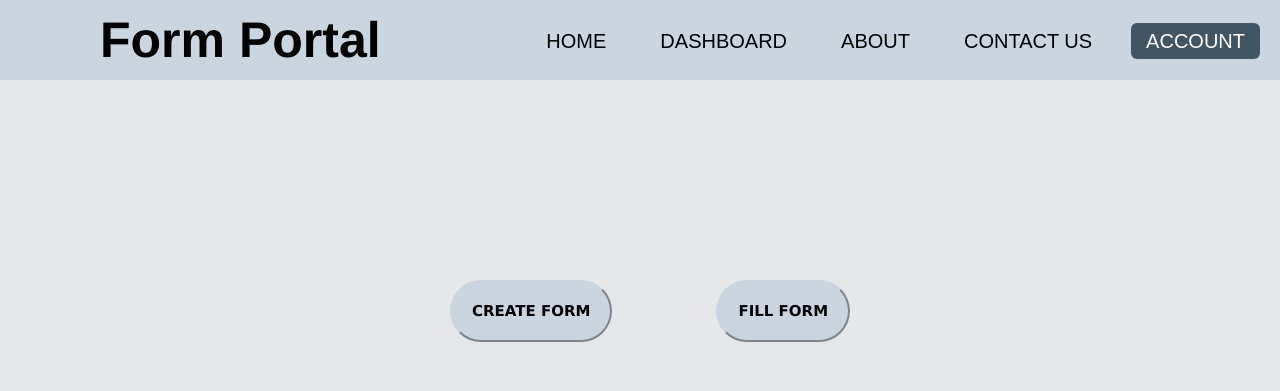
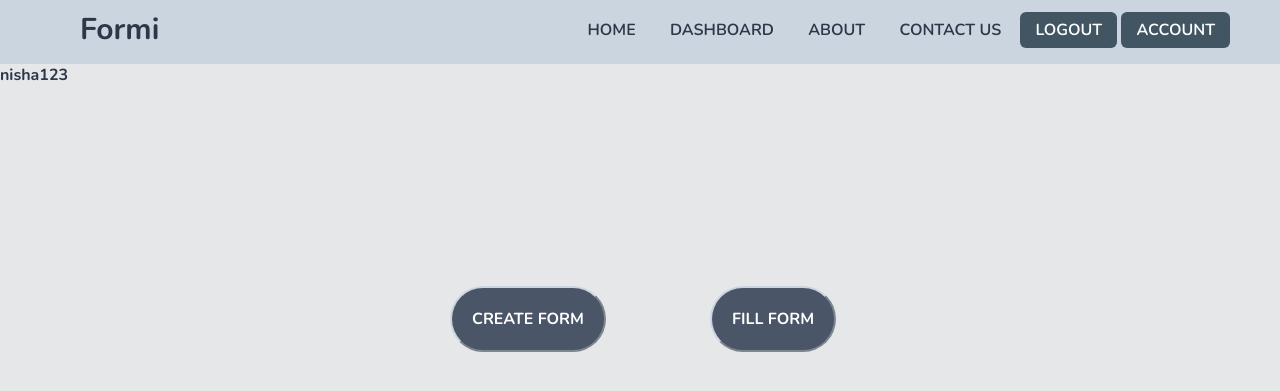
Before and after one commit to Nisharani26/FormPortal, a Flask app: page / in a window 1280 px wide. Shown: the top 391 px of the page. Run offline with Flask 3, Linux system fonts and the light colour scheme; a user stored in the database is signed in.

Commit message:
changes made in page navigation

```diff
--- a/main.py
+++ b/main.py
@@ -12,13 +12,14 @@ app.secret_key="nisharani"
 @app.route('/')
 def home():
     return render_template('index.html')
-    #if "username" in session:
+    # if "username" in session:
     #    return render_template('index.html')
-    #else:
+    # else:
     #    return redirect('/login')
 
 @app.route('/login')
 def login():
+    # return render_template('login.html')
     if "username" in session:
         return redirect('/')
     else:
@@ -31,6 +32,7 @@ def logout():
 
 @app.route('/signup')
 def signup():
+    # print("signup"+username)
     if "username" in session:
         return redirect('/')
     else:
@@ -54,7 +56,8 @@ def signupsubmission():
     database_cursor.execute("insert into user(name,email,username,password,confirmpassword) values(?,?,?,?,?)",(name,email,username,password,confirmpassword))
     database_connection.commit()
     database_connection.close()
-    return redirect('/login')
+    print(session["username"])
+    return redirect('/signup')
 
 @app.route('/loginsubmission',methods=["POST","GET"])
 def loginsubmission():
--- a/static/indexstyle.css
+++ b/static/indexstyle.css
@@ -1,60 +1,68 @@
-*{
+* {
   margin: 0;
   padding: 0;
   list-style: none;
   text-decoration: none;
+  font-family: "Nunito", "Franklin Gothic Medium", "Arial Narrow", Arial,
+    sans-serif;
+  font-size: medium;
+  color: #2d3748;
   box-sizing: border-box;
 }
 
-  body{
+body {
   background-color: #e6e7e9;
 }
-  .logo{
-      font-family: 'Franklin Gothic Medium', 'Arial Narrow', Arial, sans-serif;
-      font-size: 50px;
-      font-weight: bold;
-      line-height: 80px;
-      padding-left: 100px;
+.logo {
+  font-family: "Nunito", "Franklin Gothic Medium", "Arial Narrow", Arial,
+    sans-serif;
+  font-size: 30px;
+  font-weight: bolder;
+  /* line-height: 60px; */
+  padding-left: 80px;
 }
-  nav{
-      background-color: #CBD5E0;
-
+nav {
+  font-family: "Nunito", "Franklin Gothic Medium", "Arial Narrow", Arial,
+    sans-serif;
+  background-color: #cbd5e0;
+  line-height: 60px;
 }
-  nav ul{
+nav ul {
   float: right;
+  padding-right: 50px;
+  font-weight: 650;
 }
-  nav ul li{
+nav ul li {
   display: inline-block;
-      margin-top: 30px;
+  /* margin-top: 15px;
   margin-right: 20px;
-      font-size: 20px;
-
+  font-size: 20px; */
 }
-  nav ul li a:hover{
+nav ul li a:hover {
   background: #b8c2c8;
-      transition: .3s;
-
+  transition: 0.3s;
 }
 
-  .active{
-      padding-right: 40px;
+.active {
+  /* padding-right: 80px; */
   padding: 7px 15px;
   border-radius: 6px;
-      color: black;
-      font-family:sans-serif;
-      font-weight:normal;
+  /* font-family: sans-serif; */
+  font-weight: 50px;
+  font-size: medium;
   text-transform: uppercase;
 }
-  #accounttab{
+#accounttab {
   background-color: #415563;
   color: white;
 }
-  #accounttab:hover{
-      background-color: rgb(84, 124, 142);
-      color: black;
-      transition: .5s;
+#accounttab:hover {
+  /* background-color: rgb(84, 124, 142); */
+  background-color: #788594;
+  /* color: black; */
+  transition: 0.5s;
 }
-  #acopid a{
+#acopid a {
   display: block;
   width: 130px;
   background-color: #a0a5ab;
@@ -65,44 +73,45 @@
   padding-bottom: 10px;
 }
 
-  #acopid{
+#acopid {
   position: absolute;
-      display:none;
+  display: none;
 }
 
-  #acopid a:hover{
-      background-color:#b8c2c8 ;
+#acopid a:hover {
+  background-color: #b8c2c8;
   box-shadow: 2px 2px black;
 }
 
-  .acop:hover #acopid{
+.acop:hover #acopid {
   display: block;
 }
 
-  .box button{
+.box button {
   margin-top: 200px;
   border-radius: 35px;
-    background-color:#CBD5E0 ;
+  background-color: #4a5568;
   font-size: 15px;
-    font-family: 'Lucida Sans', 'Lucida Sans Regular', 'Lucida Grande', 'Lucida Sans Unicode', Geneva, Verdana, sans-serif;
+  font-family: "Lucida Sans", "Lucida Sans Regular", "Lucida Grande",
+    "Lucida Sans Unicode", Geneva, Verdana, sans-serif;
   padding: 20px;
-    border-color: #CBD5E0;
+  border-color: #cbd5e0;
 }
-  #box1{
+#box1 {
   margin-left: 450px;
 }
-  #box2{
+#box2 {
   margin-left: 100px;
 }
-  .box a{
-    color: black;
+.box a {
+  color: white;
   font-weight: bolder;
 }
-  .box  a:hover{
+.box a:hover {
   color: white;
 }
-  .box button:hover{
+.box button:hover {
   cursor: pointer;
   background-color: #788594;
-    transition: .3s;
+  transition: 0.3s;
 }
--- a/templates/index.html
+++ b/templates/index.html
@@ -1,44 +1,51 @@
 <!DOCTYPE html>
 <html lang="en">
   <head>
-    <meta charset="UTF-8">
-    <meta name="viewport" content="width=device-width, initial-scale=1.0">
+    <meta charset="UTF-8" />
+    <meta name="viewport" content="width=device-width, initial-scale=1.0" />
     <title>Document</title>
-    <link rel="stylesheet" href="\static\indexstyle.css">
-    <link rel="stylesheet" href="https://cdnjs.cloudflare.com/ajax/libs/font-awesome/4.7.0/css/font-awesome.min.css">
-
+    <link rel="preconnect" href="https://fonts.googleapis.com" />
+    <link rel="preconnect" href="https://fonts.gstatic.com" crossorigin />
+    <link
+      href="https://fonts.googleapis.com/css2?family=Nunito:ital,wght@0,200..1000;1,200..1000&display=swap"
+      rel="stylesheet"
+    />
+    <link rel="stylesheet" href="\static\indexstyle.css" />
+    <link
+      rel="stylesheet"
+      href="https://cdnjs.cloudflare.com/ajax/libs/font-awesome/4.7.0/css/font-awesome.min.css"
+    />
   </head>
   <body>
-
     <nav>
-   <label class="logo">Form Portal</label>
+      <label class="logo">Formi</label>
       <ul>
-    <li ><a class="active" href="/">Home</a></li>
+        <li><a class="active" href="/">Home</a></li>
         <li>
           <div class="dashop">
-            <a  class="active" href="/dashboard">DashBoard</a>
-            <div class="dashid">
-
+            <a class="active" href="/dashboard">DashBoard</a>
+            <div class="dashid"></div>
           </div>
-        </div>
-
         </li>
-    <li ><a class="active" href="/about">About</a></li>
-    <li ><a class="active" href="/contactus">Contact Us</a></li>
+        <li><a class="active" href="/about">About</a></li>
+        <li><a class="active" href="/contactus">Contact Us</a></li>
         <li>
           <div class="acop">
-            <a class="active" id="accounttab" href="#"  >Account</a>
-            <div class="acop" id="acopid" >
+            {% if session["username"]: %}
+            <a class="active" id="accounttab" href="/logout">Logout</a>
+            {% endif %}
+            <a class="active" id="accounttab" href="/login">Account</a>
+            <!-- <div class="acop" id="acopid">
               <a href="/login">Login</a>
               <a href="/signup">SignUp</a>
-           </div>
+            </div> -->
           </div>
         </li>
       </ul>
-
     </nav>
-    <div class="box" >
-            <button id="box1"><a href="/createform" >CREATE FORM</a></button>
+    <h1>{{ session["username"]}}</h1>
+    <div class="box">
+      <button id="box1"><a href="/createform">CREATE FORM</a></button>
       <button id="box2"><a href="/fillform">FILL FORM</a></button>
     </div>
   </body>
```
Also changed, not shown: templates/createform.html (+27 -7 lines), templates/login.html (+18 -6 lines), templates/signup.html (+30 -11 lines), database.db. Lines whose indentation alone changed are shown as unchanged.
